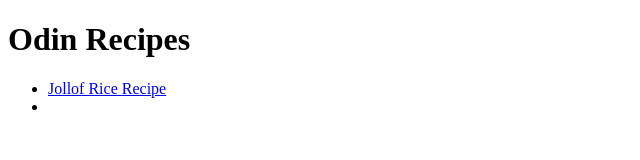
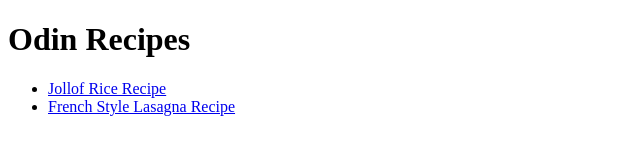
Before and after one commit to TOPPrincipiante/odin-recipes, a plain HTML site: page index.html in a window 1280 px wide. Shown: the whole page, without its empty margins (0-640 px from the left). Drawn offline with Linux system fonts and the light colour scheme.

Commit message:
Add French Lasagna image to img folder
Add French style lasagna link to index file

```diff
--- a/index.html
+++ b/index.html
@@ -13,7 +13,7 @@
             <h1>Odin Recipes</h1>
             <ul>
            <li><a href="./recipes/jollof-rice.html">Jollof Rice Recipe</a></li>
-           <li></li>
+           <li><a href="./recipes/french-style-lasagna.html">French Style Lasagna Recipe</a></li>
 
 
             </ul>
```
Also changed, not shown: img/french-lasagna.jpg (added).
